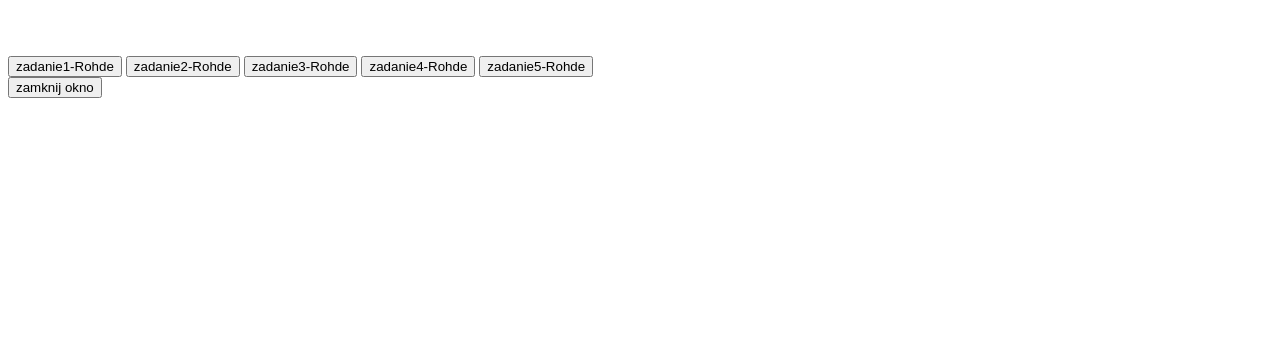
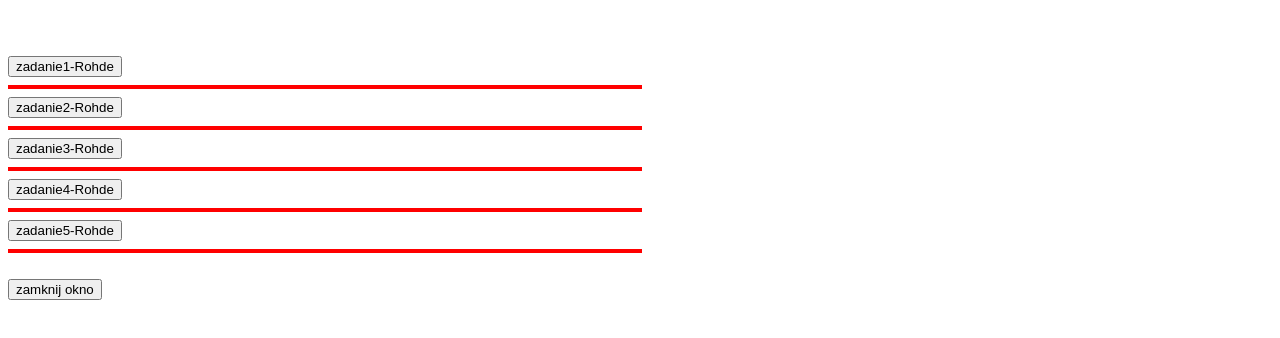
Before and after one commit to BonkAddict420/Javascript, a plain HTML site: page index.html in a window 1280 px wide. Shown: the part 200-538 px from the top of the page. Drawn offline with Linux system fonts and the light colour scheme.

Commit message:
Update index.html

```diff
--- a/index.html
+++ b/index.html
@@ -27,10 +27,15 @@
 
     <form>
         <input type="button" value="zadanie1-Rohde" onclick="WinOpen_z1_rohde()">
+        <hr size=4 width=50% align=left color=red>
         <input type="button" value="zadanie2-Rohde" onclick="WinOpen_z2_rohde()">
+        <hr size=4 width=50% align=left color=red>
         <input type="button" value="zadanie3-Rohde" onclick="WinOpen_z3_rohde()">
+        <hr size=4 width=50% align=left color=red>
         <input type="button" value="zadanie4-Rohde" onclick="WinOpen_z4_rohde()">
-        <input type="button" value="zadanie5-Rohde" onclick="WinOpen_z5_rohde()"><br>
+        <hr size=4 width=50% align=left color=red>
+        <input type="button" value="zadanie5-Rohde" onclick="WinOpen_z5_rohde()">
+        <hr size=4 width=50% align=left color=red><br>
         <input type="button" value="zamknij okno" onclick="okno_zamknij_rohde()"/>
     </form>
 </body>
```
